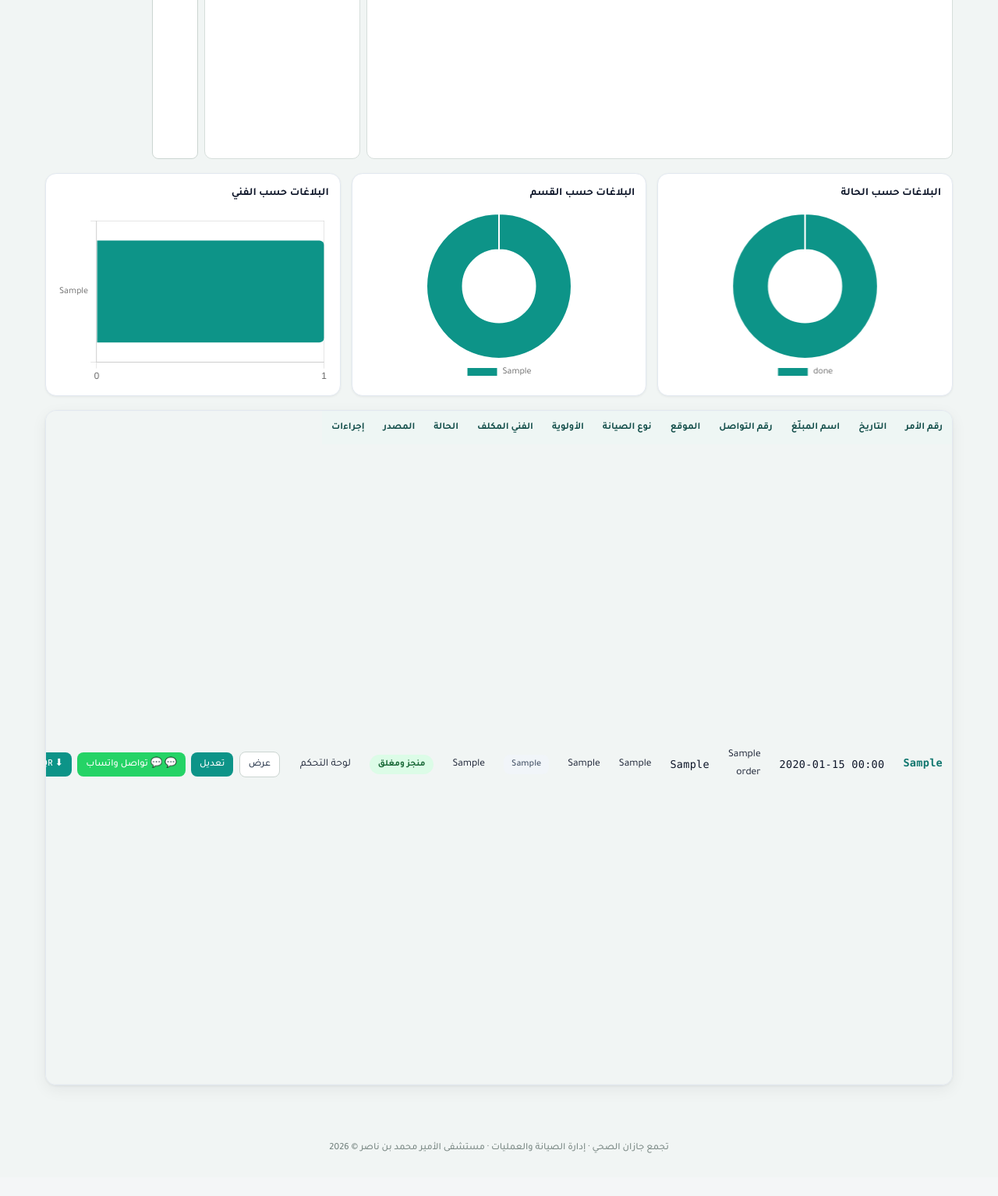
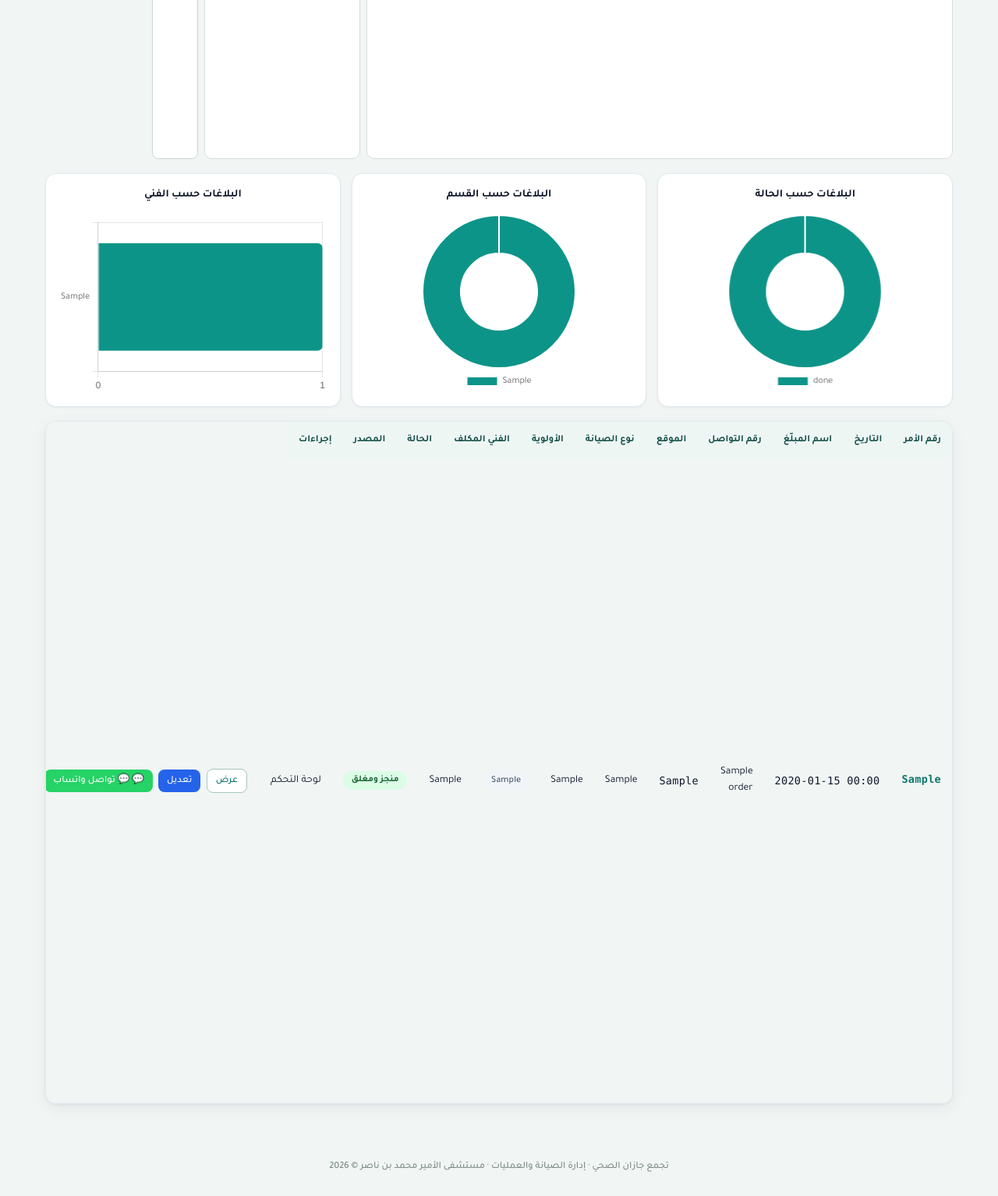
Before and after one commit to an2sj/maintenance-system-27, a FastAPI app: page / in a window 1280 px wide. Shown: the part 895-2429 px from the top of the page at 78% size. Before the commit the page ends 2374 px from the top, so only its background shows below. Run offline with FastAPI, Linux system fonts and the light colour scheme; tables that the repository leaves empty hold one stand-in row (values such as "Sample post"); some libraries are stand-ins or nearby versions.

Commit message:
تحسين تصميم لوحة التحكم: تنسيق الجدول وأزرار ملونة وبطاقات رسوم متساوية واستجابة الشريط العلوي

```diff
--- a/static/style.css
+++ b/static/style.css
@@ -158,6 +158,10 @@ a:hover { text-decoration: underline; }
 .btn-primary { background: var(--primary); color: #fff; }
 .btn-ok { background: #15803d; color: #fff; }
 .btn-wa { background: #25d366; color: #fff; }
+.btn-edit { background: #2563eb; color: #fff; }
+.btn-qr { background: #7c3aed; color: #fff; }
+.btn-print { background: #475569; color: #fff; }
+.btn-view { background: #fff; color: var(--primary-dark); border: 1.5px solid #a7c6c0; }
 .btn-danger { background: #dc2626; color: #fff; }
 .btn-ghost { background: #fff; color: #334155; border: 1.5px solid #cbd5d1; }
 .btn-sm { padding: 5px 11px; font-size: 12.5px; border-radius: 8px; }
@@ -198,17 +202,18 @@ label em { color: #dc2626; font-style: normal; }
   overflow-x: auto; background: #fff; border: 1px solid var(--line);
   border-radius: var(--radius); box-shadow: var(--shadow);
 }
-table.tbl { width: 100%; border-collapse: collapse; min-width: 940px; font-size: 13.5px; }
+table.tbl { width: 100%; border-collapse: collapse; min-width: 980px; font-size: 13.5px; }
 table.tbl th {
   background: #eef6f4; color: var(--primary-darker); font-size: 12.5px; font-weight: 700;
-  padding: 11px 12px; text-align: right; white-space: nowrap;
+  padding: 13px 14px; text-align: right; white-space: nowrap;
 }
-table.tbl td { padding: 10px 12px; border-bottom: 1px solid #eef2f1; vertical-align: middle; }
-table.tbl tbody tr:hover { background: #f8fbfa; }
+table.tbl td { padding: 13px 14px; border-bottom: 1px solid #eef2f1; vertical-align: middle; line-height: 1.55; }
+table.tbl tbody tr:nth-child(even) { background: #fafcfb; }
+table.tbl tbody tr:hover { background: #f1f9f7; }
 td.empty, .empty { text-align: center; color: var(--muted); padding: 28px !important; font-weight: 500; }
 td.desc-cell { max-width: 240px; white-space: normal; }
 td.acts { white-space: nowrap; }
-td.acts .inline { display: inline-flex; margin: 2px; vertical-align: middle; }
+td.acts .inline { display: inline-flex; margin: 3px 2px; vertical-align: middle; }
 td.acts form.inline { margin: 0; }
 
 /* ---------------- Badges / Priority ---------------- */
@@ -360,6 +365,16 @@ table.tbl-mini td { padding: 7px 11px; }
   .page-head-row { flex-direction: column; }
   .page-actions { width: 100%; }
 }
+@media (max-width: 560px) {
+  .topbar-in { gap: 8px; padding: 8px 12px; }
+  .brand-icon, .brand-logo { width: 36px; height: 36px; font-size: 18px; }
+  .brand-text strong { font-size: 13.5px; }
+  .nav { width: 100%; justify-content: center; gap: 2px; }
+  .nav a { padding: 6px 9px; font-size: 12px; }
+  .toolbar-form input[type=text] { min-width: 160px; }
+  table.tbl { min-width: 760px; }
+  td.acts { white-space: normal; }
+}
 
 /* ---------------- Print ---------------- */
 @media print {
--- a/templates/dashboard.html
+++ b/templates/dashboard.html
@@ -114,12 +114,12 @@ window.__chartData = {{ chart_data | safe }};
         <td><span class="badge b-{{ STATUS_META[o.status][1] }}">{{ STATUS_META[o.status][0] if LANG == 'ar' else T_STATUS(o.status) }}</span></td>
         <td class="nowrap">{{ ('بلاغ QR' if o.source == 'qr' else 'لوحة التحكم') if LANG == 'ar' else ('QR' if o.source == 'qr' else 'Dashboard') }}</td>
         <td class="acts">
-          <a class="btn btn-ghost btn-sm inline" href="/orders/{{ o.id }}">{{ tr('action_view') }}</a>
-          <a class="btn btn-sm inline" href="/orders/{{ o.id }}/edit">{{ tr('action_edit') }}</a>
+          <a class="btn btn-view btn-sm inline" href="/orders/{{ o.id }}">{{ tr('action_view') }}</a>
+          <a class="btn btn-edit btn-sm inline" href="/orders/{{ o.id }}/edit">{{ tr('action_edit') }}</a>
           {% if o.contact %}<a class="btn btn-wa btn-sm inline" target="_blank" rel="noopener"
              href="{{ WA_LINK(o.contact, o.order_no) }}">💬 {{ tr('btn_wa') }}</a>{% endif %}
-          <a class="btn btn-sm inline" href="/orders/{{ o.id }}/qr.png" title="{{ 'تحميل رمز QR' if LANG == 'ar' else 'Download QR' }}">⬇ QR</a>
-          <a class="btn btn-sm inline" href="/orders/{{ o.id }}/print?autoprint=1">🖨</a>
+          <a class="btn btn-qr btn-sm inline" href="/orders/{{ o.id }}/qr.png" title="{{ 'تحميل رمز QR' if LANG == 'ar' else 'Download QR' }}">⬇ QR</a>
+          <a class="btn btn-print btn-sm inline" href="/orders/{{ o.id }}/print?autoprint=1">🖨</a>
           <form class="inline" method="post" action="/orders/{{ o.id }}/delete"
                 onsubmit="return confirm('{{ 'حذف' if LANG == 'ar' else 'Delete' }} {{ o.order_no }}?')">
             <button class="btn btn-danger btn-sm" type="submit">🗑</button>
@@ -185,11 +185,12 @@ window.__chartData = {{ chart_data | safe }};
 })();
 </script>
 <style>
-  .charts { display: grid; grid-template-columns: repeat(auto-fit, minmax(240px, 1fr)); gap: 14px; margin: 18px 0; }
-  .chart-card { background: #fff; border: 1px solid #e2e8f0; border-radius: 14px; padding: 14px; box-shadow: 0 1px 3px rgba(0,0,0,.06); }
-  .chart-card h3 { margin: 0 0 12px; font-size: 14px; color: #0f172a; }
-  .chart-card .chart-box { position: relative; width: 100%; height: 220px; max-height: 220px; overflow: hidden; }
+  .charts { display: grid; grid-template-columns: repeat(3, 1fr); gap: 14px; margin: 18px 0; }
+  .chart-card { background: #fff; border: 1px solid #e2e8f0; border-radius: 14px; padding: 16px; box-shadow: 0 1px 3px rgba(0,0,0,.06); display: flex; flex-direction: column; min-width: 0; }
+  .chart-card h3 { margin: 0 0 12px; font-size: 14px; color: #0f172a; text-align: center; }
+  .chart-card .chart-box { position: relative; flex: 1; min-height: 230px; max-height: 230px; overflow: hidden; }
   .chart-card .chart-box canvas { position: absolute; inset: 0; width: 100% !important; height: 100% !important; }
+  @media (max-width: 900px) { .charts { grid-template-columns: 1fr; } }
   .notify-card { background: #fff; border: 1px solid #fcd34d; border-left: 5px solid #f59e0b; border-radius: 14px; padding: 14px 16px; margin: 18px 0; box-shadow: 0 2px 8px rgba(245,158,11,.12); }
   .notify-head { display: flex; align-items: center; justify-content: space-between; gap: 10px; margin-bottom: 10px; font-weight: 700; color: #92400e; }
   .notify-list { list-style: none; margin: 0; padding: 0; display: flex; flex-direction: column; gap: 8px; }
```
